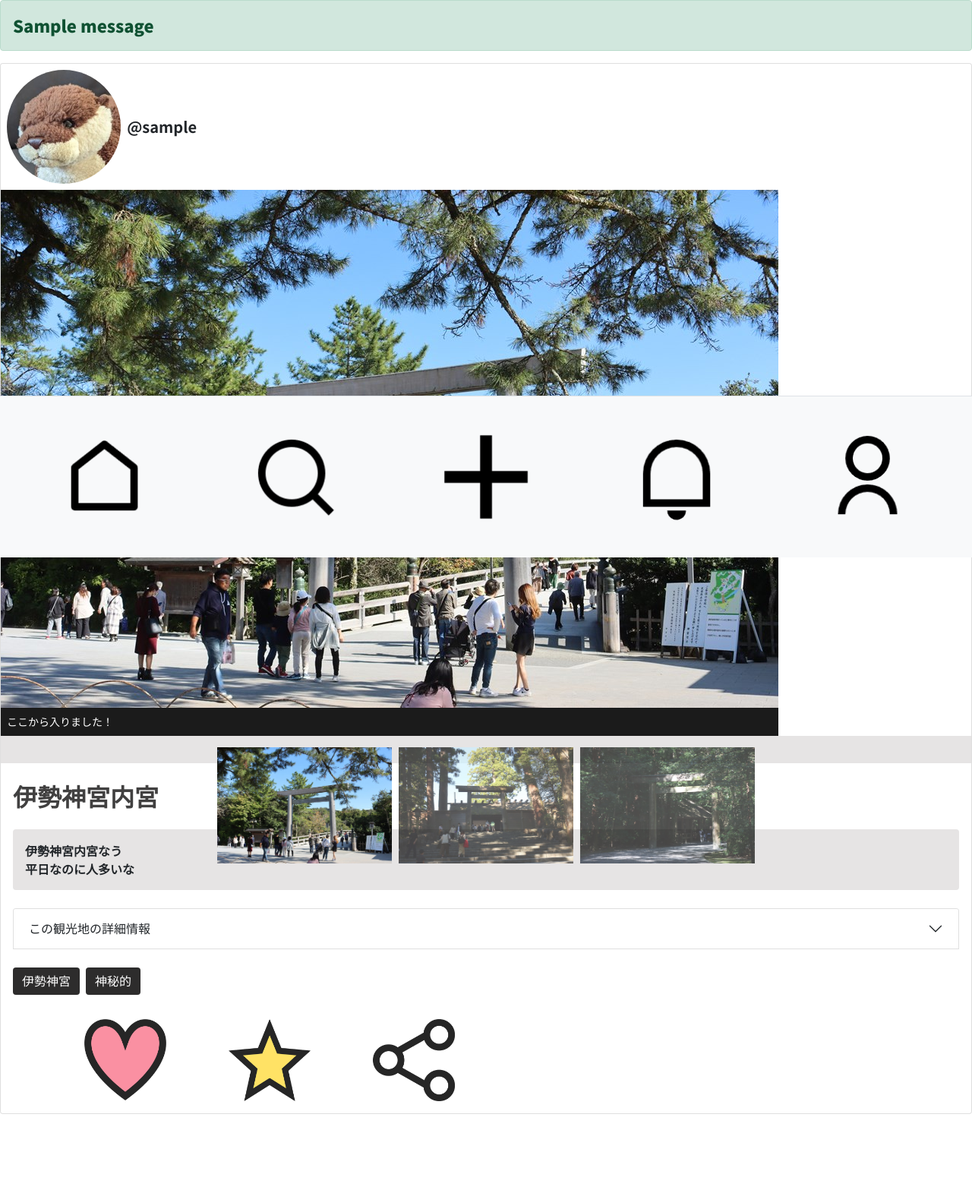
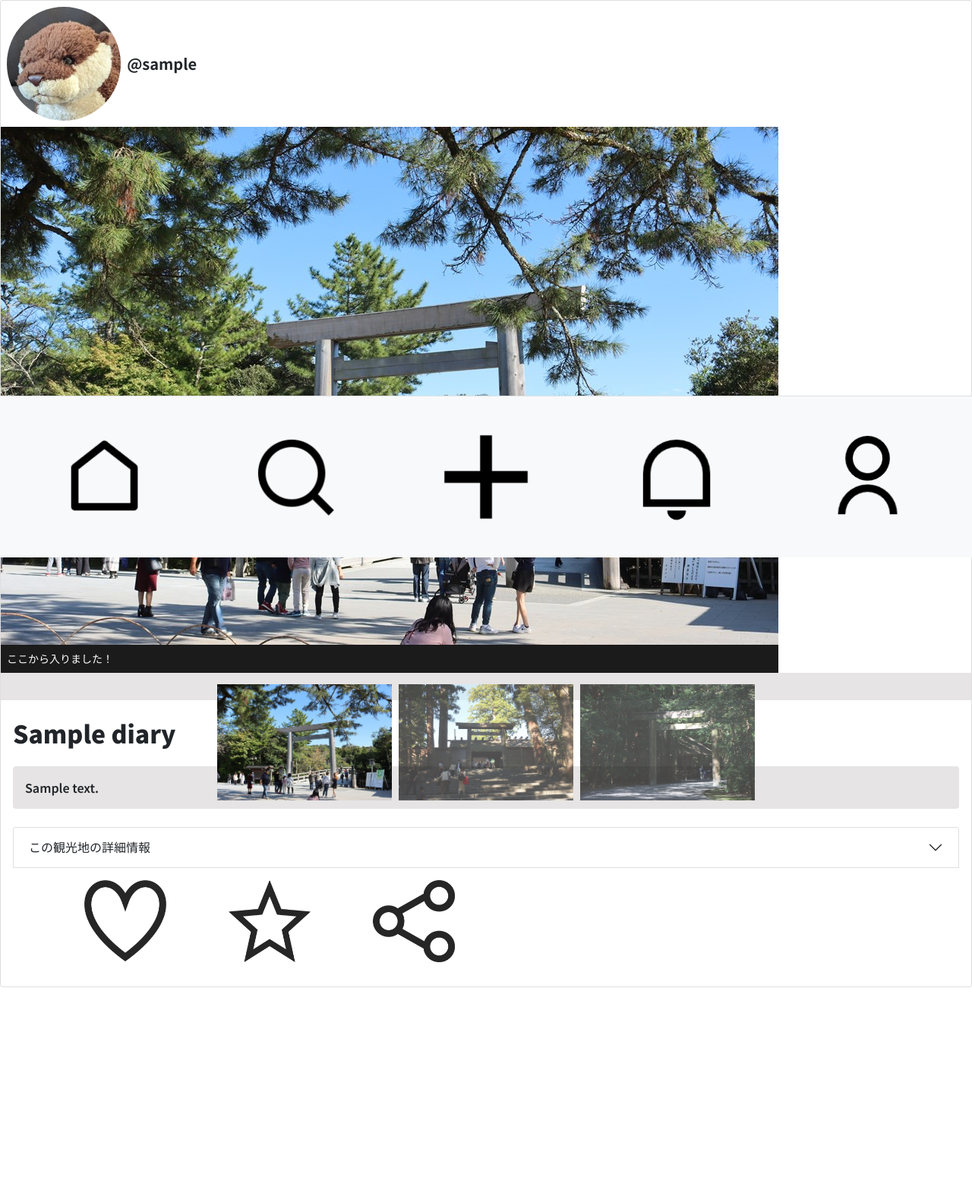
Before and after one commit to baba-jun/travelog, a Django app: page / in a window 1280 px wide. Shown: the part 66-1633 px from the top of the page at 76% size. After the commit the page ends 1366 px from the top, so only its background shows below. Run offline with Django 4.2, Linux system fonts and the light colour scheme; a user stored in the database is signed in; tables that the repository leaves empty hold one stand-in row (values such as "Sample post"); one stand-in notice (Sample message) is shown; parts of the project's set-up code (start-up, migrations or seed data) failed here and were passed over; some libraries are stand-ins or nearby versions.

Commit message:
FE#mod-notification-UI

```diff
--- a/travelog_app/templates/index.html
+++ b/travelog_app/templates/index.html
@@ -9,20 +9,22 @@
 {% block contents %}
 
 {% if user.is_authenticated %}
-<link rel="stylesheet" type="text/css" href="{% static 'css/post_form.css' %}">
 <script src="{% static 'script/post-form.js' %}"></script>
 
+
 {% for message in messages %}
-<div {% if message.tags %}class="alert alert-{{ message.tags }}"{% endif %}>
-    {{ message }}
+{% if message.message == '投稿完了' %}
+<div class="alert alert-{{ message.tags }}">
+  {{ message.message }}
 </div>
+{% endif %}
 {% endfor %}
 <div class="card w-100 text-body">
 
-
+{% for diary in diary_list %}
   <div class="user-info d-flex flex-row">
     <img src="static/assets/img/55.jpg" class="user-img p-2 rounded-circle" alt="...">
-    <h2 class="user-name text-body py-2">@{{ user.username }}</h2>
+    <h2 class="user-name text-body py-2">@{{ diary.user_id.username}}</h2>
   </div>
 
 
@@ -70,10 +72,9 @@
       </div>
 
     <div class="card-body">
-      <h2 class="card-title pt-1 pb-4">伊勢神宮内宮</h2>
+      <h2 class="card-title pt-1 pb-4">{{ diary.title}}</h2>
       <p class="card-text rounded p-3 mb-4">
-        伊勢神宮内宮なう<br>
-        平日なのに人多いな
+        {{ diary.comment}}
       </p>
 
 
@@ -99,20 +100,20 @@
         </div>
 
 
-      <div class="d-flex tag_area pt-4">
+      <!--<div class="d-flex tag_area pt-4">
         <button type="button" class="btn tag btn-dark me-2">伊勢神宮</button>
         <button type="button" class="btn tag btn-dark me-2">神秘的</button>
       </div>
 
-    </div>
+    </div>-->
 
     <div class="container button_area py-3">
       <div class="row">
         <div class="col-2 button-item">
-          <img src="{% static 'assets/img/heart_after.png' %}" alt="">
+          <img src="{% static 'assets/img/heart_before.png' %}" alt="">
         </div>
         <div class="col-2 button-item">
-          <img src="{% static 'assets/img/bookmark_after.png' %}" alt="">
+          <img src="{% static 'assets/img/bookmark_before.png' %}" alt="">
         </div>
         <div class="col-2 button-item">
           <img src="{% static 'assets/img/share.png' %}" alt="">
@@ -121,7 +122,7 @@
     </div>
 
 </div>
-
+{% endfor %}
 
 <nav class="navbar navbar-expand navbar-light bg-light flex-row  border-top py-1 fixed-bottom">
     <div class="container-fluid">
--- a/travelog_app/views.py
+++ b/travelog_app/views.py
@@ -12,8 +12,10 @@ from io import TextIOWrapper, StringIO
 from django.http import JsonResponse
 
 
-class IndexView(generic.TemplateView):
+class IndexView(generic.ListView):
     template_name = "index.html"
+    model = diary
+
 
 class CreatePostView(LoginRequiredMixin, generic.CreateView):
     model = diary
```
Also changed, not shown: travelog/media/IMG_9037-強化-NR.jpg (added), travelog/media/IMG_9049-強化-NR.jpg (added), 2 other files.
